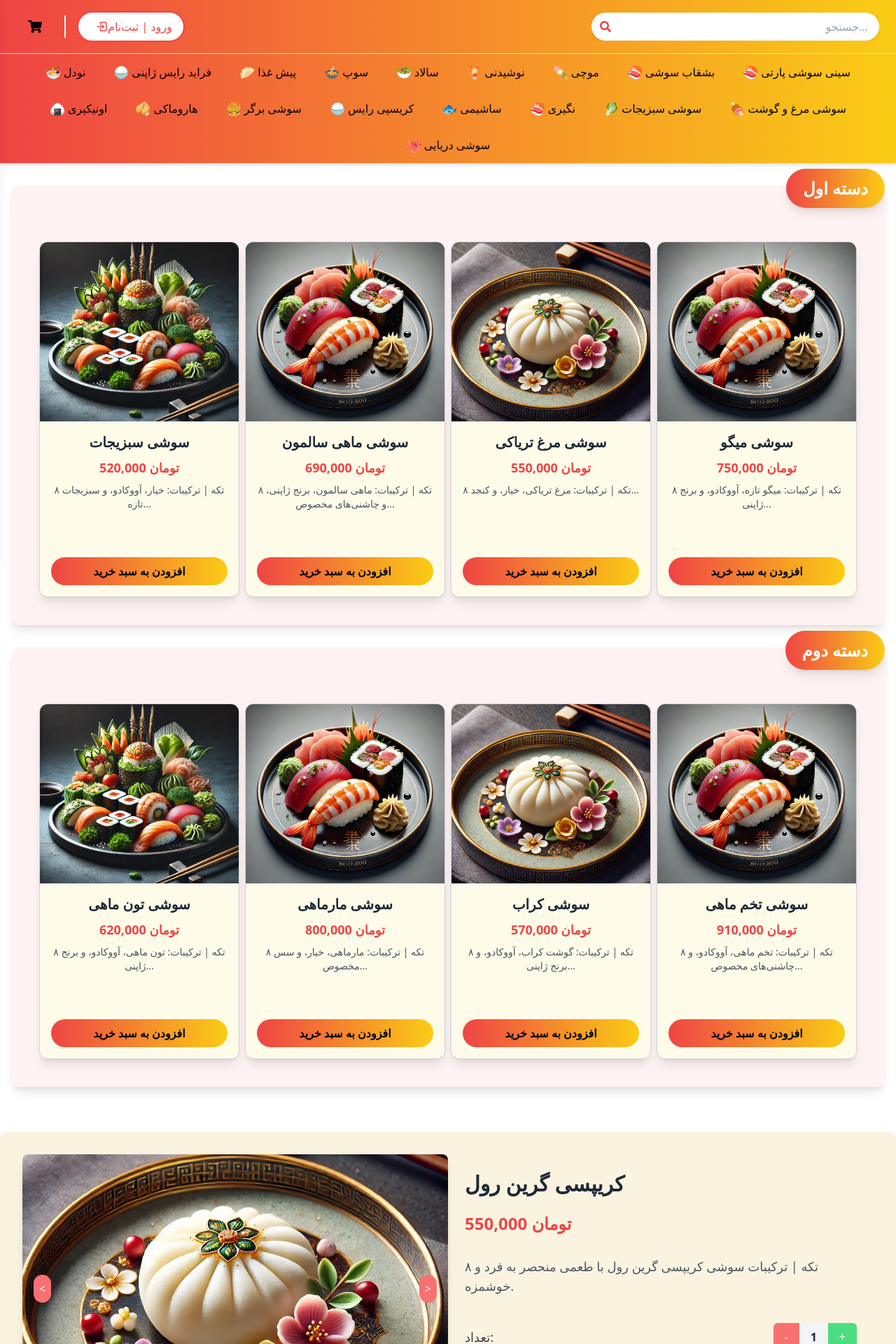
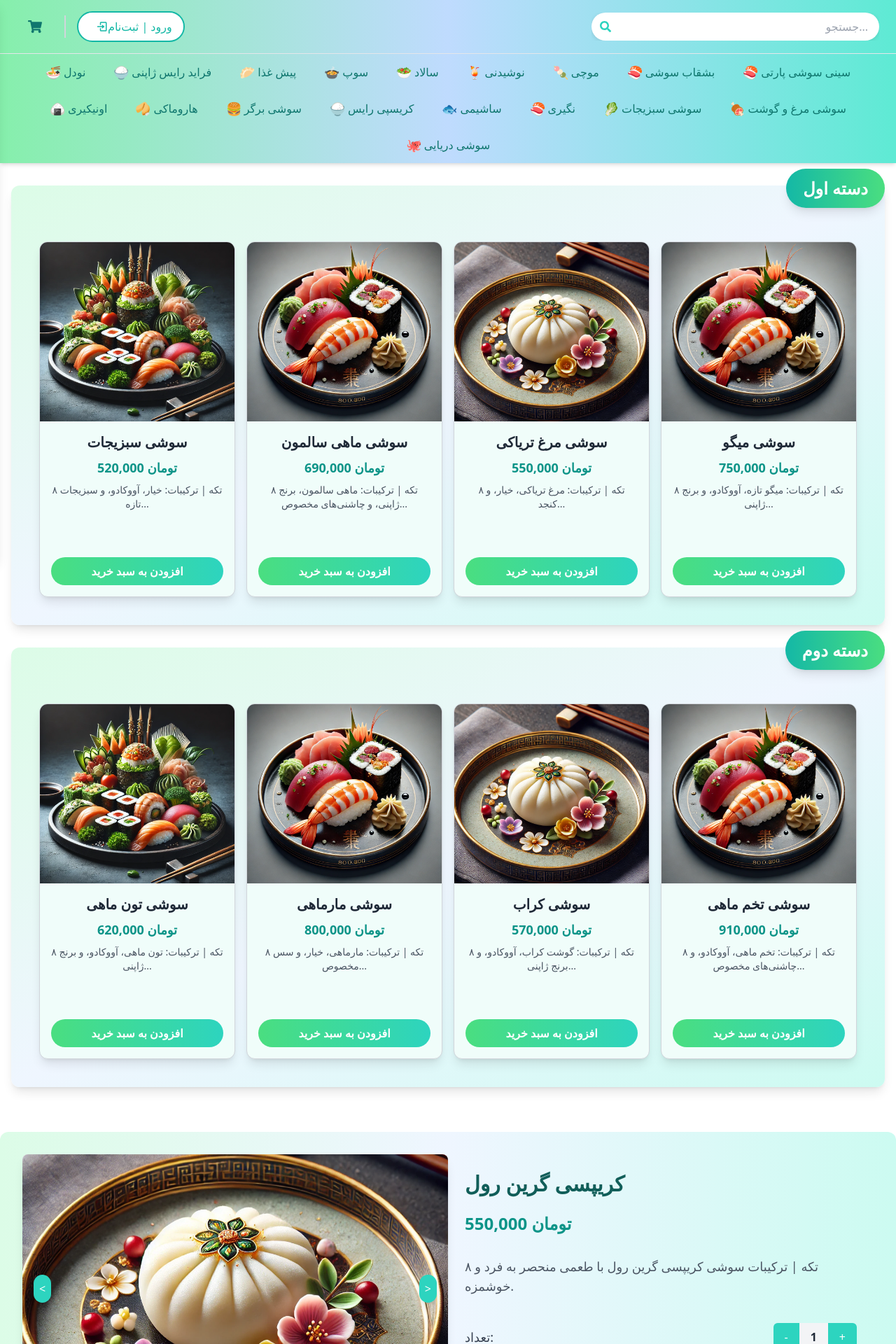
Before and after one commit to hasanzade7832/sushi, a Next.js app: page / in a window 1280 px wide. Shown: the top 1920 px of the page at 70% size. Built offline with nearby package versions, Linux system fonts and the light colour scheme.

Commit message:
REfactored some details

```diff
--- a/components/DetailsProduct/DetailsProducts.jsx
+++ b/components/DetailsProduct/DetailsProducts.jsx
@@ -59,7 +59,7 @@ const ProductPage = () => {
   };
 
   return (
-    <div className="max-w-7xl w-full mx-auto p-8 bg-[#FAF3E0] rounded-xl shadow-lg">
+    <div className="max-w-7xl w-full mx-auto p-8 bg-gradient-to-r from-green-100 via-blue-50 to-teal-100 rounded-xl shadow-lg">
       {/* Main Product Section */}
       <div className="flex flex-col lg:flex-row">
         {/* Right Side - Image Slider */}
@@ -68,17 +68,17 @@ const ProductPage = () => {
             <img
               src={product.images[currentImageIndex]}
               alt={product.title}
-              className="w-full h-full object-cover transition-transform duration-700 ease-in-out transform hover:scale-105"
+              className="w-full h-full object-cover transition-transform duration-500 ease-in-out transform hover:scale-105"
             />
             <button
               onClick={handlePreviousImage}
-              className="absolute left-4 top-1/2 transform -translate-y-1/2 bg-red-400 text-white rounded-full p-2 shadow-lg focus:outline-none"
+              className="absolute left-4 top-1/2 transform -translate-y-1/2 bg-teal-400 text-white rounded-full p-2 shadow-lg focus:outline-none"
             >
               {"<"}
             </button>
             <button
               onClick={handleNextImage}
-              className="absolute right-4 top-1/2 transform -translate-y-1/2 bg-red-400 text-white rounded-full p-2 shadow-lg focus:outline-none"
+              className="absolute right-4 top-1/2 transform -translate-y-1/2 bg-teal-400 text-white rounded-full p-2 shadow-lg focus:outline-none"
             >
               {">"}
             </button>
@@ -87,10 +87,10 @@ const ProductPage = () => {
 
         {/* Left Side - Product Details */}
         <div className="lg:w-1/2 w-full flex flex-col justify-between p-6">
-          <h2 className="text-3xl font-semibold text-gray-800 mb-4">
+          <h2 className="text-3xl font-semibold text-teal-800 mb-4">
             {product.title}
           </h2>
-          <p className="text-red-500 text-2xl font-bold mb-6">
+          <p className="text-teal-600 text-2xl font-bold mb-6">
             {product.price} تومان
           </p>
           <p className="text-gray-600 text-lg mb-8">{product.description}</p>
@@ -101,7 +101,7 @@ const ProductPage = () => {
             <div className="flex items-center">
               <button
                 onClick={() => handleQuantityChange(-1)}
-                className="px-4 py-2 bg-red-400 text-white rounded-l-md focus:outline-none"
+                className="px-4 py-2 bg-teal-400 text-white rounded-l-md focus:outline-none hover:bg-teal-500 transition duration-200"
               >
                 -
               </button>
@@ -110,7 +110,7 @@ const ProductPage = () => {
               </span>
               <button
                 onClick={() => handleQuantityChange(1)}
-                className="px-4 py-2 bg-green-400 text-white rounded-r-md focus:outline-none"
+                className="px-4 py-2 bg-teal-400 text-white rounded-r-md focus:outline-none hover:bg-teal-500 transition duration-200"
               >
                 +
               </button>
@@ -120,13 +120,13 @@ const ProductPage = () => {
           {/* Add to Cart Button */}
           <Button
             label="افزودن به سبد خرید"
-            className="w-full bg-gradient-to-r from-red-500 to-yellow-400 text-black font-medium py-3 rounded-full hover:from-yellow-500 hover:to-red-500 transition duration-300 transform hover:scale-105"
+            className="w-full bg-gradient-to-r from-green-400 to-teal-400 text-white font-medium py-3 rounded-full hover:from-teal-500 hover:to-green-500 transition duration-300 transform hover:scale-105"
           />
         </div>
       </div>
 
       {/* Related Products Section */}
-      <div className="mt-12 bg-gradient-to-r from-red-500 to-yellow-400 p-8 rounded-lg text-center">
+      <div className="mt-12 bg-gradient-to-r from-teal-400 to-green-400 p-8 rounded-lg text-center">
         <h3 className="text-2xl font-semibold text-white mb-8">
           محصولات مرتبط
         </h3>
@@ -138,7 +138,7 @@ const ProductPage = () => {
               title={product.title}
               price={product.price}
               description={product.description}
-              bgColor="bg-yellow-50"
+              bgColor="bg-teal-50"
             />
           ))}
         </div>
--- a/components/Header.jsx
+++ b/components/Header.jsx
@@ -1,4 +1,5 @@
-"use client";
+"use client"
+
 import React, { useState, useEffect, useRef } from "react";
 import { FaShoppingCart, FaSearch, FaBars } from "react-icons/fa";
 import { BiLogIn } from "react-icons/bi";
@@ -13,8 +14,7 @@ const Header = () => {
   const [isCartOpen, setIsCartOpen] = useState(false);
   const menuRef = useRef(null);
 
-  const { cartItems, addToCart, updateCartItemQuantity, totalItems } =
-    useCart();
+  const { cartItems, addToCart, updateCartItemQuantity, totalItems, isItemAdded } = useCart();
 
   const toggleMenu = () => {
     setIsMenuOpen(!isMenuOpen);
@@ -26,13 +26,6 @@ const Header = () => {
 
   const toggleCart = () => {
     setIsCartOpen(!isCartOpen);
-  };
-
-  const handleQuantityChange = (item, amount) => {
-    const newQuantity = item.quantity + amount;
-    if (newQuantity > 0) {
-      updateCartItemQuantity(item.title, newQuantity);
-    }
   };
 
   useEffect(() => {
@@ -71,21 +64,23 @@ const Header = () => {
 
   return (
     <div>
-      <header className="flex flex-col sm:flex-row justify-between items-center py-4 px-6 bg-gradient-to-r from-red-500 to-yellow-400 shadow-lg w-full border-b border-gray-200">
+      <header className="flex flex-col sm:flex-row justify-between items-center py-4 px-6 bg-gradient-to-r from-green-300 via-blue-200 to-teal-300 shadow-md w-full border-b border-gray-200">
         <div className="hidden sm:flex items-center space-x-4 rtl:space-x-reverse">
           <button
-            className="relative p-button-rounded p-button-text hover:bg-yellow-500 hover:bg-opacity-50 hover:text-black rounded-full px-4 py-2 cursor-pointer transition duration-200"
+            className={`relative p-button-rounded p-button-text hover:bg-teal-400 hover:bg-opacity-80 hover:text-white rounded-full px-4 py-2 cursor-pointer transition duration-300 ${
+              isItemAdded ? "animate-bounce" : ""
+            }`}
             onClick={toggleCart}
           >
-            <FaShoppingCart className="text-black text-xl" />
+            <FaShoppingCart className="text-teal-700 text-xl" />
             {totalItems > 0 && (
-              <span className="absolute -top-2 -right-2 bg-red-500 text-white text-xs w-5 h-5 rounded-full flex items-center justify-center">
+              <span className="absolute -top-2 -right-2 bg-teal-500 text-white text-xs w-5 h-5 rounded-full flex items-center justify-center">
                 {totalItems}
               </span>
             )}
           </button>
-          <div className="h-8 border-l-2 border-white mx-4 rtl:border-r-2 rtl:border-l-0"></div>
-          <button className="p-button-outlined bg-white text-red-500 border-2 border-red-500 hover:bg-yellow-500 hover:bg-opacity-50 hover:text-black flex items-center px-4 py-2 rounded-full text-base cursor-pointer transition duration-200">
+          <div className="h-8 border-l-2 border-gray-300 mx-4 rtl:border-r-2 rtl:border-l-0"></div>
+          <button className="p-button-outlined bg-white text-teal-500 border-2 border-teal-500 hover:bg-teal-400 hover:bg-opacity-80 hover:text-white flex items-center px-4 py-2 rounded-full text-base cursor-pointer transition duration-300">
             <BiLogIn className="text-lg ml-2" />
             <span>ورود | ثبت‌نام</span>
           </button>
@@ -93,23 +88,25 @@ const Header = () => {
 
         <div className="flex items-center justify-between w-full sm:hidden">
           <button
-            className="text-black text-2xl focus:outline-none cursor-pointer hover:bg-yellow-500 hover:bg-opacity-50 p-2 rounded-full transition duration-200"
+            className="text-teal-700 text-2xl focus:outline-none cursor-pointer hover:bg-teal-400 hover:bg-opacity-80 p-2 rounded-full transition duration-300"
             onClick={toggleSearch}
           >
             <FaSearch />
           </button>
 
-          <div className="flex items-center space-x-4 rtl:space-x-reverse text-black">
+          <div className="flex items-center space-x-4 rtl:space-x-reverse text-teal-700">
             <div className="text-lg sm:text-2xl font-extrabold tracking-wider">
               🍣 سینی سوشی
             </div>
             <button
-              className="relative p-button-rounded p-button-text hover:bg-yellow-500 hover:bg-opacity-50 hover:text-black rounded-full px-4 py-2 cursor-pointer transition duration-200"
+              className={`relative p-button-rounded p-button-text hover:bg-teal-400 hover:bg-opacity-80 hover:text-white rounded-full px-4 py-2 cursor-pointer transition duration-300 ${
+                isItemAdded ? "animate-bounce" : ""
+              }`}
               onClick={toggleCart}
             >
-              <FaShoppingCart className="text-black text-xl" />
+              <FaShoppingCart className="text-teal-700 text-xl" />
               {totalItems > 0 && (
-                <span className="absolute -top-2 -right-2 bg-red-500 text-white text-xs w-5 h-5 rounded-full flex items-center justify-center">
+                <span className="absolute -top-2 -right-2 bg-teal-500 text-white text-xs w-5 h-5 rounded-full flex items-center justify-center">
                   {totalItems}
                 </span>
               )}
@@ -117,7 +114,7 @@ const Header = () => {
           </div>
 
           <button
-            className="text-black text-2xl focus:outline-none ml-2 cursor-pointer hover:bg-yellow-500 hover:bg-opacity-50 p-2 rounded-full transition duration-200"
+            className="text-teal-700 text-2xl focus:outline-none ml-2 cursor-pointer hover:bg-teal-400 hover:bg-opacity-80 p-2 rounded-full transition duration-300"
             onClick={toggleMenu}
           >
             <FaBars />
@@ -132,20 +129,20 @@ const Header = () => {
           <input
             type="text"
             placeholder="جستجو..."
-            className="w-full pl-10 pr-4 py-2 rounded-full bg-white shadow-lg text-gray-700 text-right focus:outline-none focus:ring-2 focus:ring-red-300"
+            className="w-full pl-10 pr-4 py-2 rounded-full bg-white shadow-lg text-gray-700 text-right focus:outline-none focus:ring-2 focus:ring-teal-300"
             style={{ boxShadow: "0 2px 6px rgba(0, 0, 0, 0.1)" }}
           />
-          <FaSearch className="absolute left-3 top-1/2 transform -translate-y-1/2 text-red-500 hidden sm:block" />
+          <FaSearch className="absolute left-3 top-1/2 transform -translate-y-1/2 text-teal-400 hidden sm:block" />
         </div>
       </header>
 
       {/* Menu Section */}
-      <nav className="bg-gradient-to-r from-red-500 to-yellow-400 py-2 shadow-md">
+      <nav className="bg-gradient-to-r from-green-300 via-blue-200 to-teal-300 py-2 shadow-md">
         <ul className="hidden sm:flex flex-wrap justify-center gap-4">
           {menuItems.slice(1).map((item, index) => (
             <li
               key={index}
-              className="flex items-center space-x-1 rtl:space-x-reverse text-black text-sm sm:text-base font-medium no-underline hover:bg-yellow-500 hover:bg-opacity-50 hover:text-black rounded-full px-3 py-1 cursor-pointer transition-colors duration-200 ease-in-out"
+              className="flex items-center space-x-1 rtl:space-x-reverse text-teal-700 text-sm sm:text-base font-medium no-underline hover:bg-teal-400 hover:bg-opacity-80 hover:text-white rounded-full px-3 py-1 cursor-pointer transition-colors duration-300 ease-in-out"
             >
               <span className="text-lg">{item.icon}</span>
               <span>{item.label}</span>
@@ -162,7 +159,7 @@ const Header = () => {
       >
         <div className="p-4 flex justify-between items-center border-b">
           <h3 className="text-lg font-semibold">سبد خرید</h3>
-          <button onClick={toggleCart} className="text-red-500 text-2xl">
+          <button onClick={toggleCart} className="text-teal-500 text-2xl">
             ✖
           </button>
         </div>
@@ -179,16 +176,12 @@ const Header = () => {
                   className="w-12 h-12 rounded-full"
                 />
                 <div className="flex flex-col flex-grow ml-4">
-                  <span className="font-semibold text-gray-700">
-                    {item.title}
-                  </span>
-                  <span className="text-gray-500">
-                    قیمت: {item.price} تومان
-                  </span>
+                  <span className="font-semibold text-gray-700">{item.title}</span>
+                  <span className="text-gray-500">قیمت: {item.price} تومان</span>
                   <div className="flex items-center mt-2">
                     <button
-                      onClick={() => handleQuantityChange(item, -1)}
-                      className="px-2 py-1 bg-gray-300 rounded-l-md hover:bg-gray-400"
+                      onClick={() => updateCartItemQuantity(item.title, item.quantity - 1)}
+                      className="px-2 py-1 bg-teal-200 rounded-l-md hover:bg-teal-300 transition duration-200"
                     >
                       -
                     </button>
@@ -196,8 +189,8 @@ const Header = () => {
                       {item.quantity}
                     </span>
                     <button
-                      onClick={() => handleQuantityChange(item, 1)}
-                      className="px-2 py-1 bg-gray-300 rounded-r-md hover:bg-gray-400"
+                      onClick={() => updateCartItemQuantity(item.title, item.quantity + 1)}
+                      className="px-2 py-1 bg-teal-200 rounded-r-md hover:bg-teal-300 transition duration-200"
                     >
                       +
                     </button>
@@ -210,7 +203,7 @@ const Header = () => {
           )}
         </div>
         <div className="p-4 border-t">
-          <button className="w-full bg-gradient-to-r from-red-500 to-yellow-400 text-white py-2 rounded-full hover:bg-red-500 transition duration-300">
+          <button className="w-full bg-gradient-to-r from-teal-400 to-green-400 text-white py-2 rounded-full hover:bg-teal-500 transition duration-300">
             تسویه حساب
           </button>
         </div>
@@ -224,12 +217,12 @@ const Header = () => {
       >
         <div
           ref={menuRef}
-          className={`fixed top-0 right-0 w-64 h-full bg-gradient-to-r from-red-500 to-yellow-400 z-50 shadow-lg transform transition-transform duration-500 ease-in-out ${
+          className={`fixed top-0 right-0 w-64 h-full bg-gradient-to-r from-green-300 via-blue-200 to-teal-300 z-50 shadow-lg transform transition-transform duration-500 ease-in-out ${
             isMenuOpen ? "translate-x-0" : "translate-x-full"
           }`}
         >
           <button
-            className="text-black p-4 focus:outline-none text-lg cursor-pointer hover:bg-yellow-500 hover:bg-opacity-50 rounded-full transition duration-200"
+            className="text-teal-700 p-4 focus:outline-none text-lg cursor-pointer hover:bg-teal-400 hover:bg-opacity-80 rounded-full transition duration-300"
             onClick={toggleMenu}
           >
             ✖
@@ -239,7 +232,7 @@ const Header = () => {
               <li
                 key={index}
                 onClick={toggleMenu}
-                className="flex items-center justify-end space-x-1 rtl:space-x-reverse text-black text-sm font-medium hover:bg-yellow-500 hover:bg-opacity-50 hover:text-black rounded-full px-3 py-1 cursor-pointer transition-colors duration-200 ease-in-out"
+                className="flex items-center justify-end space-x-1 rtl:space-x-reverse text-teal-700 text-sm font-medium hover:bg-teal-400 hover:bg-opacity-80 hover:text-white rounded-full px-3 py-1 cursor-pointer transition-colors duration-300 ease-in-out"
               >
                 <span className="text-lg">{item.icon}</span>
                 <span>{item.label}</span>
--- a/components/Sushies/SushiItem.jsx
+++ b/components/Sushies/SushiItem.jsx
@@ -1,7 +1,29 @@
+"use client";
 import React from "react";
 import { Button } from "primereact/button";
+import { useCart } from "../context/CartContext";
 
 const SushiItem = ({ image, title, price, description, bgColor }) => {
+  const { addToCart, cartItems, updateCartItemQuantity } = useCart();
+  const itemInCart = cartItems.find((item) => item.title === title);
+  const quantity = itemInCart ? itemInCart.quantity : 0;
+
+  const handleAddToCart = () => {
+    addToCart({ image, title, price });
+  };
+
+  const handleIncreaseQuantity = () => {
+    updateCartItemQuantity(title, quantity + 1);
+  };
+
+  const handleDecreaseQuantity = () => {
+    if (quantity > 1) {
+      updateCartItemQuantity(title, quantity - 1);
+    } else {
+      updateCartItemQuantity(title, 0);
+    }
+  };
+
   return (
     <div
       className={`border border-gray-300 rounded-xl overflow-hidden shadow-lg transition transform hover:scale-105 hover:shadow-xl max-w-sm ${bgColor}`}
@@ -16,13 +38,36 @@ const SushiItem = ({ image, title, price, description, bgColor }) => {
       <div className="p-4 text-center flex flex-col justify-between h-[250px]">
         <div>
           <h3 className="text-xl font-semibold mb-2 text-gray-800">{title}</h3>
-          <p className="text-red-500 text-lg font-bold mb-2">{price} تومان</p>
+          <p className="text-teal-600 text-lg font-bold mb-2">{price} تومان</p>
           <p className="text-sm text-gray-600 mb-4">{description}</p>
         </div>
-        <Button
-          label="افزودن به سبد خرید"
-          className="w-full bg-gradient-to-r from-red-500 to-yellow-400 text-black font-medium py-2 rounded-full hover:from-yellow-500 hover:to-red-500 transition duration-300 transform hover:scale-105 mt-auto"
-        />
+
+        <div className="flex items-center space-x-2 rtl:space-x-reverse mt-auto">
+          {quantity > 0 && (
+            <div className="flex items-center">
+              <button
+                onClick={handleDecreaseQuantity}
+                className="px-3 py-1 bg-gradient-to-r from-teal-400 to-green-400 text-white font-semibold rounded-l-full hover:from-teal-500 hover:to-green-500 transition duration-300 ease-in-out"
+              >
+                -
+              </button>
+              <span className="px-4 py-1 bg-white text-gray-700 border-t border-b font-semibold">
+                {quantity}
+              </span>
+              <button
+                onClick={handleIncreaseQuantity}
+                className="px-3 py-1 bg-gradient-to-r from-blue-400 to-teal-400 text-white font-semibold rounded-r-full hover:from-blue-500 hover:to-teal-500 transition duration-300 ease-in-out"
+              >
+                +
+              </button>
+            </div>
+          )}
+          <Button
+            label="افزودن به سبد خرید"
+            className={`w-full bg-gradient-to-r from-green-400 to-teal-400 text-white font-medium py-2 rounded-full transition duration-500 ease-in-out transform hover:scale-105 hover:from-teal-500 hover:to-green-500`}
+            onClick={handleAddToCart}
+          />
+        </div>
       </div>
     </div>
   );
--- a/components/Sushies/Sushilist.jsx
+++ b/components/Sushies/Sushilist.jsx
@@ -1,5 +1,7 @@
+"use client"
+
 import React from "react";
-import SushiItem from "./SushiItem";
+import SushiItem from "../Sushies/SushiItem";
 
 const SushiList = () => {
   const sushiCategories = [
@@ -16,8 +18,7 @@ const SushiList = () => {
           image: "./images/2.webp",
           title: "سوشی ماهی سالمون",
           price: "690,000",
-          description:
-            "۸ تکه | ترکیبات: ماهی سالمون، برنج ژاپنی، و چاشنی‌های مخصوص...",
+          description: "۸ تکه | ترکیبات: ماهی سالمون، برنج ژاپنی، و چاشنی‌های مخصوص...",
         },
         {
           image: "./images/3.webp",
@@ -58,8 +59,7 @@ const SushiList = () => {
           image: "./images/4.webp",
           title: "سوشی تخم ماهی",
           price: "910,000",
-          description:
-            "۸ تکه | ترکیبات: تخم ماهی، آووکادو، و چاشنی‌های مخصوص...",
+          description: "۸ تکه | ترکیبات: تخم ماهی، آووکادو، و چاشنی‌های مخصوص...",
         },
       ],
     },
@@ -70,12 +70,12 @@ const SushiList = () => {
       {sushiCategories.map((category, idx) => (
         <div
           key={idx}
-          className="bg-[#FEF2F2] shadow-lg rounded-xl p-6 sm:p-10 relative mb-8"
+          className="bg-gradient-to-br from-green-100 via-blue-50 to-teal-100 shadow-lg rounded-xl p-6 sm:p-10 relative mb-8"
         >
-          <h2 className="text-2xl font-bold text-white bg-gradient-to-r from-red-500 to-yellow-400 py-3 px-6 rounded-full shadow-lg inline-block absolute right-0 top-[-1.5rem] transform">
+          <h2 className="text-2xl font-bold text-white bg-gradient-to-r from-teal-500 to-green-400 py-3 px-6 rounded-full shadow-lg inline-block absolute right-0 top-[-1.5rem] transform">
             {category.categoryName}
           </h2>
-          <div className="grid grid-cols-1 sm:grid-cols-2 lg:grid-cols-3 xl:grid-cols-4 gap-2 mt-10">
+          <div className="grid grid-cols-1 sm:grid-cols-2 lg:grid-cols-3 xl:grid-cols-4 gap-4 mt-10">
             {category.products.map((product, index) => (
               <SushiItem
                 key={index}
@@ -83,7 +83,7 @@ const SushiList = () => {
                 title={product.title}
                 price={product.price}
                 description={product.description}
-                bgColor="bg-yellow-50"
+                bgColor="bg-teal-50"
               />
             ))}
           </div>
--- a/components/context/CartContext.jsx
+++ b/components/context/CartContext.jsx
@@ -5,6 +5,7 @@ const CartContext = createContext();
 
 export const CartProvider = ({ children }) => {
   const [cartItems, setCartItems] = useState([]);
+  const [isItemAdded, setIsItemAdded] = useState(false);
 
   const addToCart = (item) => {
     setCartItems((prevItems) => {
@@ -21,6 +22,9 @@ export const CartProvider = ({ children }) => {
         return [...prevItems, { ...item, quantity: 1 }];
       }
     });
+    // نمایش انیمیشن اضافه شدن
+    setIsItemAdded(true);
+    setTimeout(() => setIsItemAdded(false), 1000); // حذف انیمیشن بعد از یک ثانیه
   };
 
   const updateCartItemQuantity = (title, quantity) => {
@@ -35,7 +39,13 @@ export const CartProvider = ({ children }) => {
 
   return (
     <CartContext.Provider
-      value={{ cartItems, addToCart, updateCartItemQuantity, totalItems }}
+      value={{
+        cartItems,
+        addToCart,
+        updateCartItemQuantity,
+        totalItems,
+        isItemAdded,
+      }}
     >
       {children}
     </CartContext.Provider>
```
